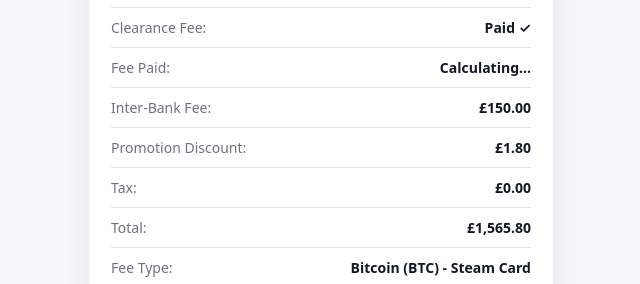
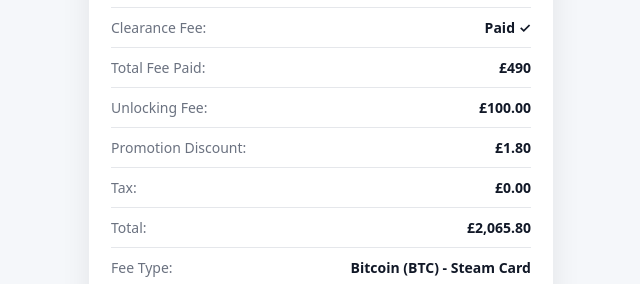
Before and after one commit to Cashaptransfersucessful/Transaction-status, a plain HTML site: page index.html in a window 1280 px wide. Shown: the part 1135-1419 px from the top of the page, without its empty margins (319-959 px from the left). Drawn offline with Linux system fonts and the light colour scheme.

Commit message:
Update index.html

```diff
--- a/index.html
+++ b/index.html
@@ -286,11 +286,11 @@ button.processing{
     <div class="section">
         <div class="row"><span class="label">Transfer Amount:</span><span class="value">£650.00</span></div>
         <div class="row"><span class="label">Clearance Fee:</span><span class="value">Paid ✓</span></div>
-        <div class="row"><span class="label">Fee Paid:</span><span class="value">Calculating...</span></div>
-     <div class="row"><span class="label">Inter-Bank Fee:</span><span class="value">£150.00</span></div>
+        <div class="row"><span class="label">Total Fee Paid:</span><span class="value">£490</span></div>
+     <div class="row"><span class="label">Unlocking Fee:</span><span class="value">£100.00</span></div>
         <div class="row"><span class="label">Promotion Discount:</span><span class="value">£1.80</span></div>
         <div class="row"><span class="label">Tax:</span><span class="value">£0.00</span></div>
-        <div class="row"><span class="label">Total:</span><span class="value">£1,565.80</span></div>
+        <div class="row"><span class="label">Total:</span><span class="value">£2,065.80</span></div>
         <div class="row"><span class="label">Fee Type:</span><span class="value">Bitcoin (BTC) - Steam Card</span></div>
     </div>
 
```
